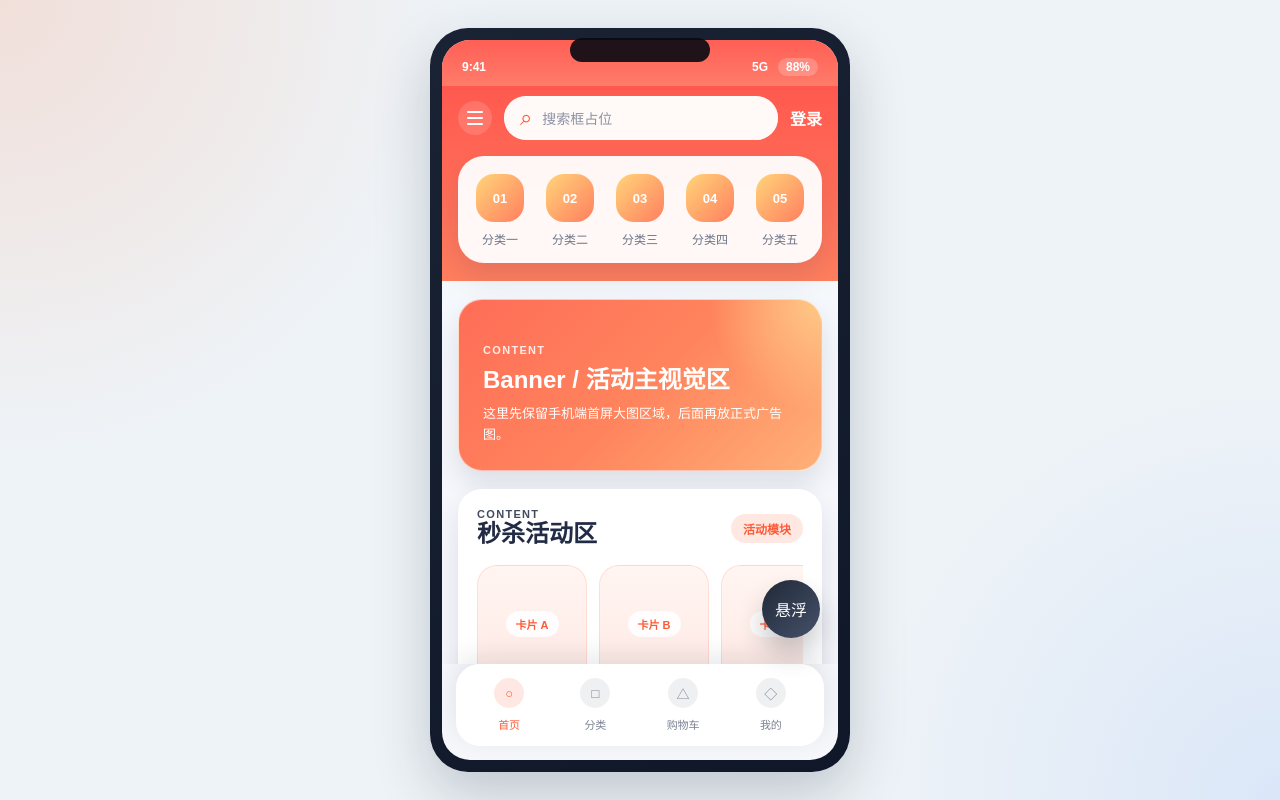
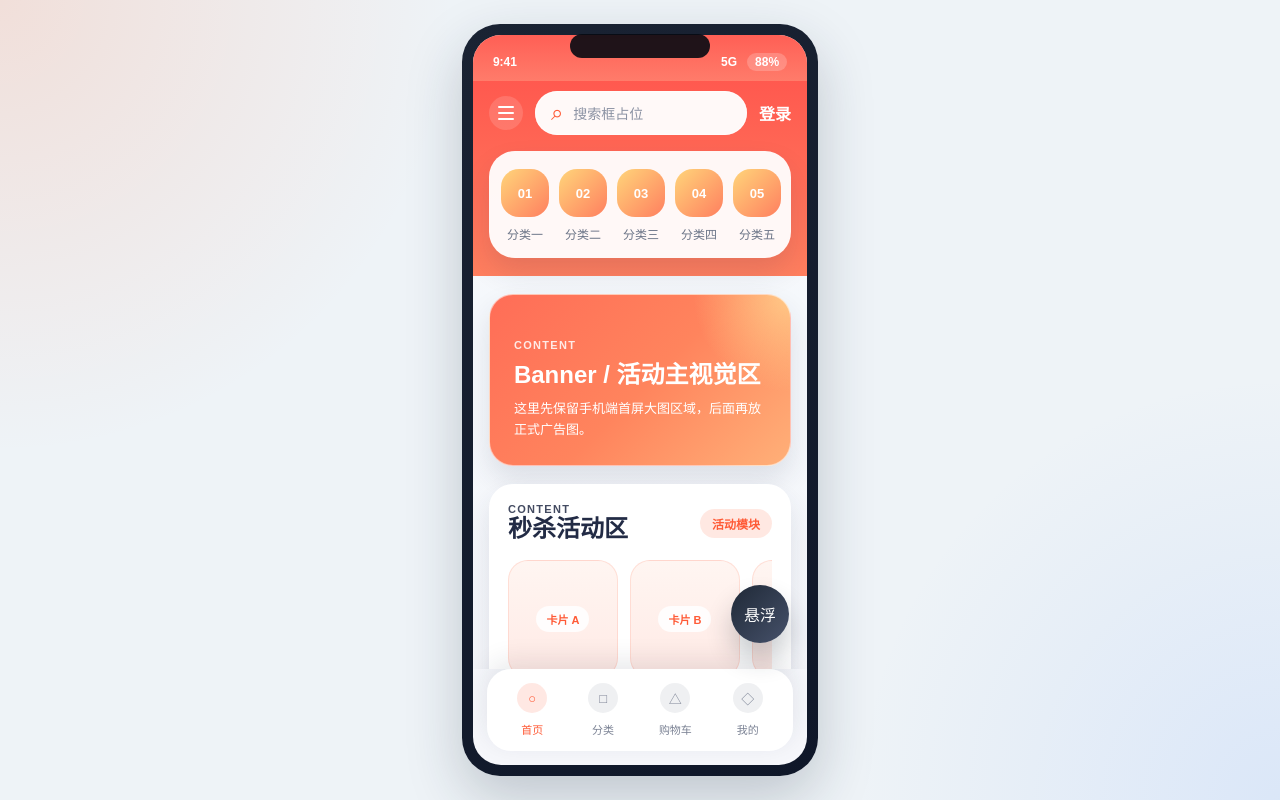
Before and after one commit to Kyy008/LetsKafu, a website: page src/index.html in a window 1280 px wide. Drawn offline with Linux system fonts and the light colour scheme.

Commit message:
feat: 手机尺寸

```diff
--- a/src/style.css
+++ b/src/style.css
@@ -2,6 +2,8 @@
   --bg-page: #eef3f7;
   --phone-frame: #111827;
   --phone-edge: #2d3748;
+  --iphone-width: 9;
+  --iphone-height: 19;
   --screen-bg: linear-gradient(180deg, #fff7f4 0%, #f5f8fc 36%, #f6f7fb 100%);
   --header-bg: linear-gradient(180deg, #ff594f 0%, #ff7f5f 100%);
   --card-bg: rgba(255, 255, 255, 0.94);
@@ -23,7 +25,7 @@
 html,
 body {
   margin: 0;
-  height: 100%;
+  min-height: 100%;
   font-family: "PingFang SC", "Hiragino Sans GB", "Microsoft YaHei", sans-serif;
   color: var(--text-main);
   background:
@@ -33,7 +35,7 @@ body {
 }
 
 body {
-  overflow: hidden;
+  min-height: 100vh;
 }
 
 a {
@@ -46,17 +48,19 @@ button {
 }
 
 .page-shell {
-  height: 100vh;
+  min-height: 100vh;
   display: flex;
   justify-content: center;
   align-items: center;
-  padding: 28px 18px;
+  padding: 24px 18px;
 }
 
 .phone-frame {
-  width: min(100%, 420px);
-  height: clamp(680px, calc(100vh - 56px), 844px);
-  padding: 12px;
+  --phone-height: min(844px, calc(100vh - 48px));
+  width: calc(var(--phone-height) * var(--iphone-width) / var(--iphone-height));
+  max-width: calc(100vw - 36px);
+  height: var(--phone-height);
+  padding: 11px;
   border-radius: var(--radius-phone);
   background:
     linear-gradient(145deg, #1a2333 0%, #0f1729 100%);
@@ -455,6 +459,7 @@ button {
 
   .phone-frame {
     width: 100%;
+    aspect-ratio: auto;
     height: 100vh;
     border-radius: 0;
     padding: 0;
```
